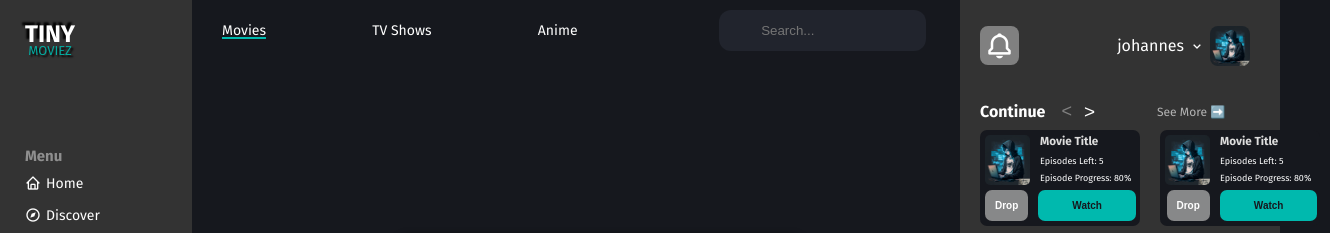
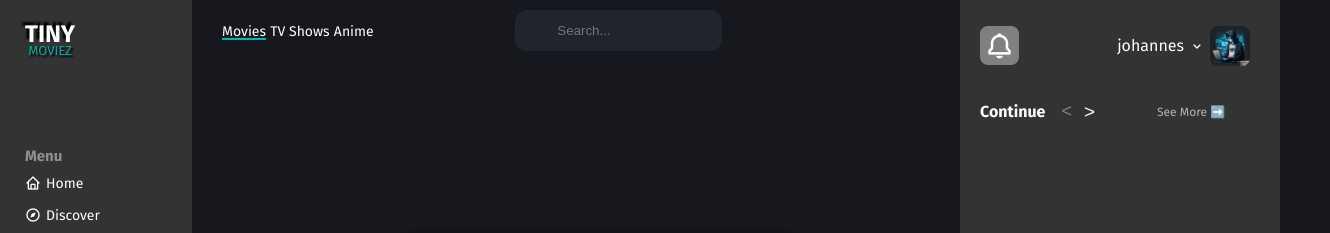
Before and after one commit to jaydeexsf/Movie-site, a plain HTML site: page index.html in a window 1280 px wide. Shown: the top 233 px of the page, 1330 px wide, since content can reach past the window. Drawn offline with nearby package versions, Linux system fonts and the light colour scheme; no server answers; some icons are missing; a web font is replaced by a local one.

Commit message:
Update index.html

```diff
--- a/index.html
+++ b/index.html
@@ -82,9 +82,11 @@
 
     <div class="main">
             <nav>
-                <a href="#" class="active">Movies</a>
-                <a href="#">TV Shows</a>
-                <a href="#">Anime</a>
+                <div class="aList">
+                    <a href="#" class="active">Movies</a>
+                    <a href="#">TV Shows</a>
+                    <a href="#">Anime</a>
+                </div>
                 <form class="search">
                     <box-icon color="#fff" name='search'></box-icon>
                     <input type="text" placeholder="Search...">
@@ -138,9 +140,9 @@
             </div>
 
             <div class="all-thumnail continue">
-                <div id="no1" class="thumbnail cont">
+                <!-- <div id="no1" class="thumbnail cont">
                     <div class="more-d">
-                            <img id="imgae" src="/anime_hacker_2_by_taggedzi_dfjuzi4-fullview.jpg" alt="Movie Thumbnail">
+                            <img id="imgae" src="/anime_hacker_2_by_taggedzi_dfjuzi4-fullview.jpg" alt="Movie thumbnail">
                             <div class="info">
                                 <h3>Movie Title</h3>
                                 <p>Episodes Left: 5</p>
@@ -166,7 +168,8 @@
                         <button class="button drop-button watchlist-button">Drop</button>
                         <button class="button watch-button">Watch</button>
                     </div>
-                </div>
+                </div>     -->
+            </div>
         </div>
 
 
```
